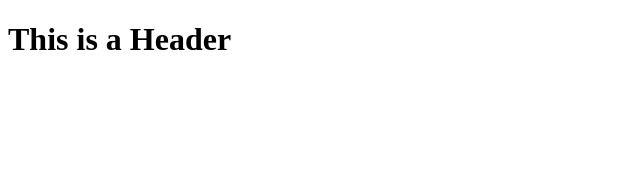
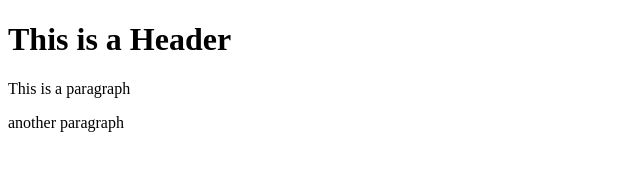
Before and after one commit to medinadaniel97/git.test, a plain HTML site: page index.html in a window 1280 px wide. Shown: the whole page, without its empty margins (0-640 px from the left). Drawn offline with Linux system fonts and the light colour scheme.

Commit message:
Third commit

```diff
--- a/index.html
+++ b/index.html
@@ -2,5 +2,7 @@
 <html>
     <body>
         <h1>This is a Header</h1>
+        <p>This is a paragraph</p>
+        <p> another paragraph</p>
     </body>
 </html>
```
